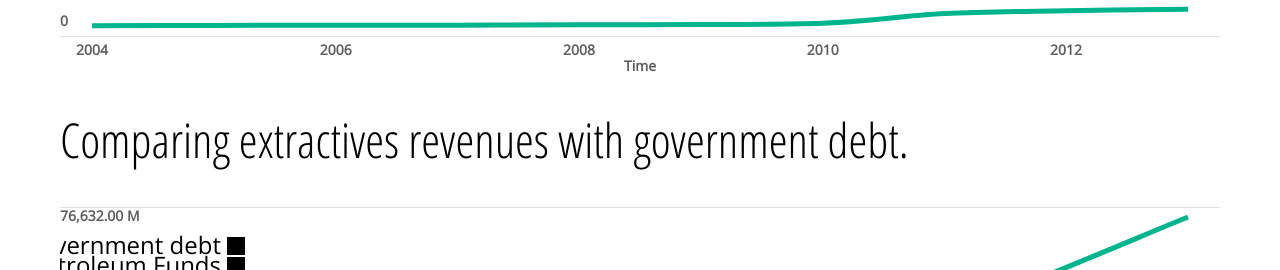
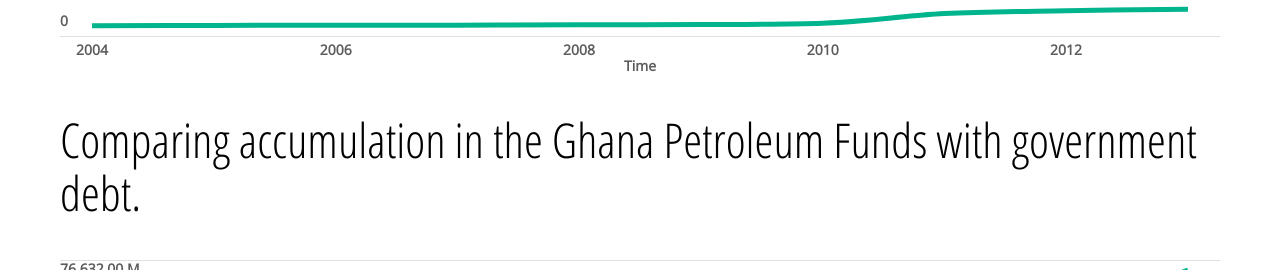
Before and after one commit to NRGI/nrgi-country-dashboards, a website: page app/index.html in a window 1280 px wide. Shown: the part 4300-4570 px from the top of the page. Drawn offline with nearby package versions, Linux system fonts and the light colour scheme.

Commit message:
Adjust headline

```diff
--- a/app/index.html
+++ b/app/index.html
@@ -150,7 +150,7 @@
               </div>
               <div class="row">
                 <div class="col-md-12">
-                    <h2>Comparing extractives revenues with government debt.</h2>
+                    <h2>Comparing accumulation in the Ghana Petroleum Funds with government debt.</h2>
                     <div class="chart-container">
                       <div id="debt-revenue-chart" class="lineChart"></div>
                     </div>
```
